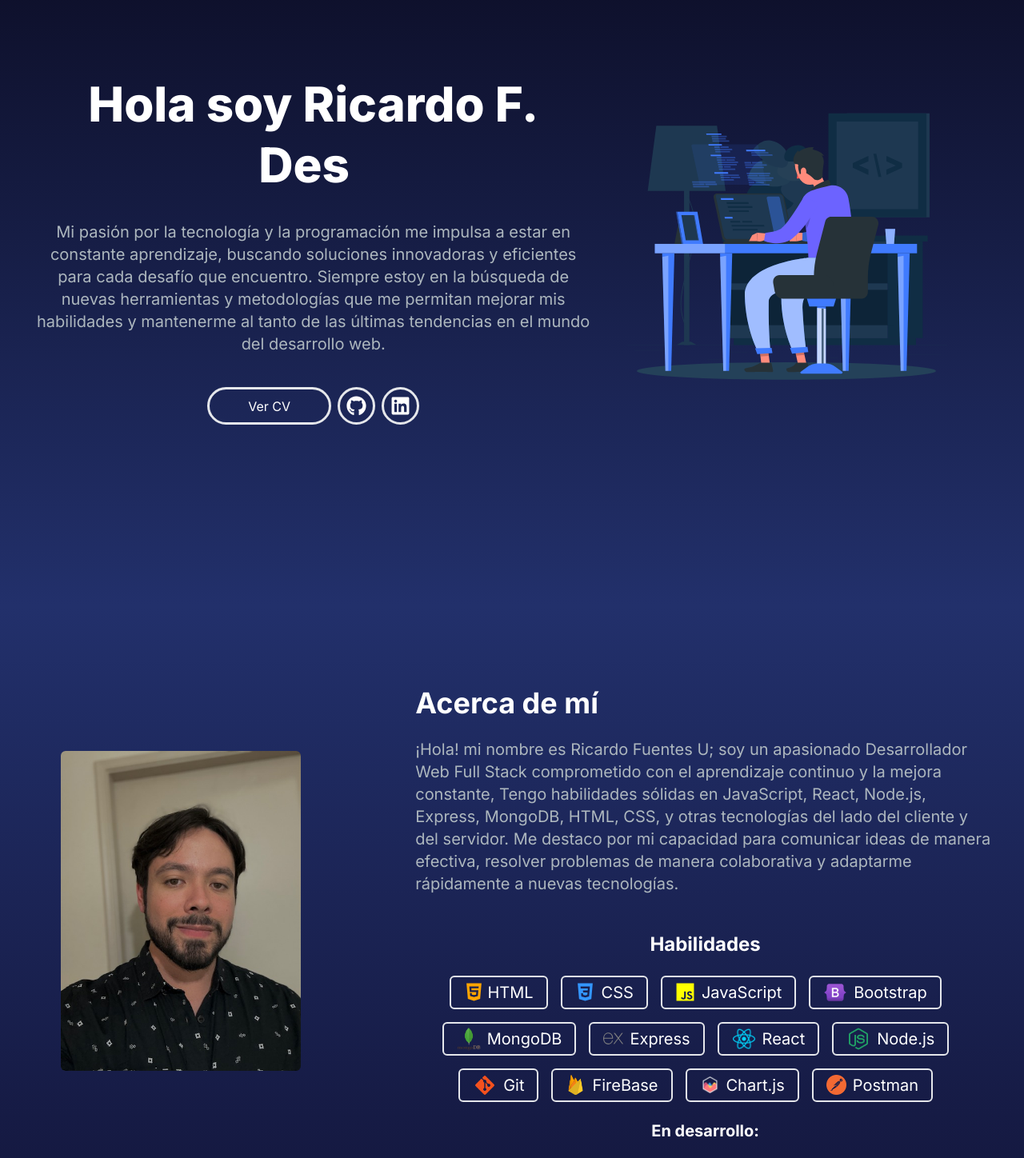
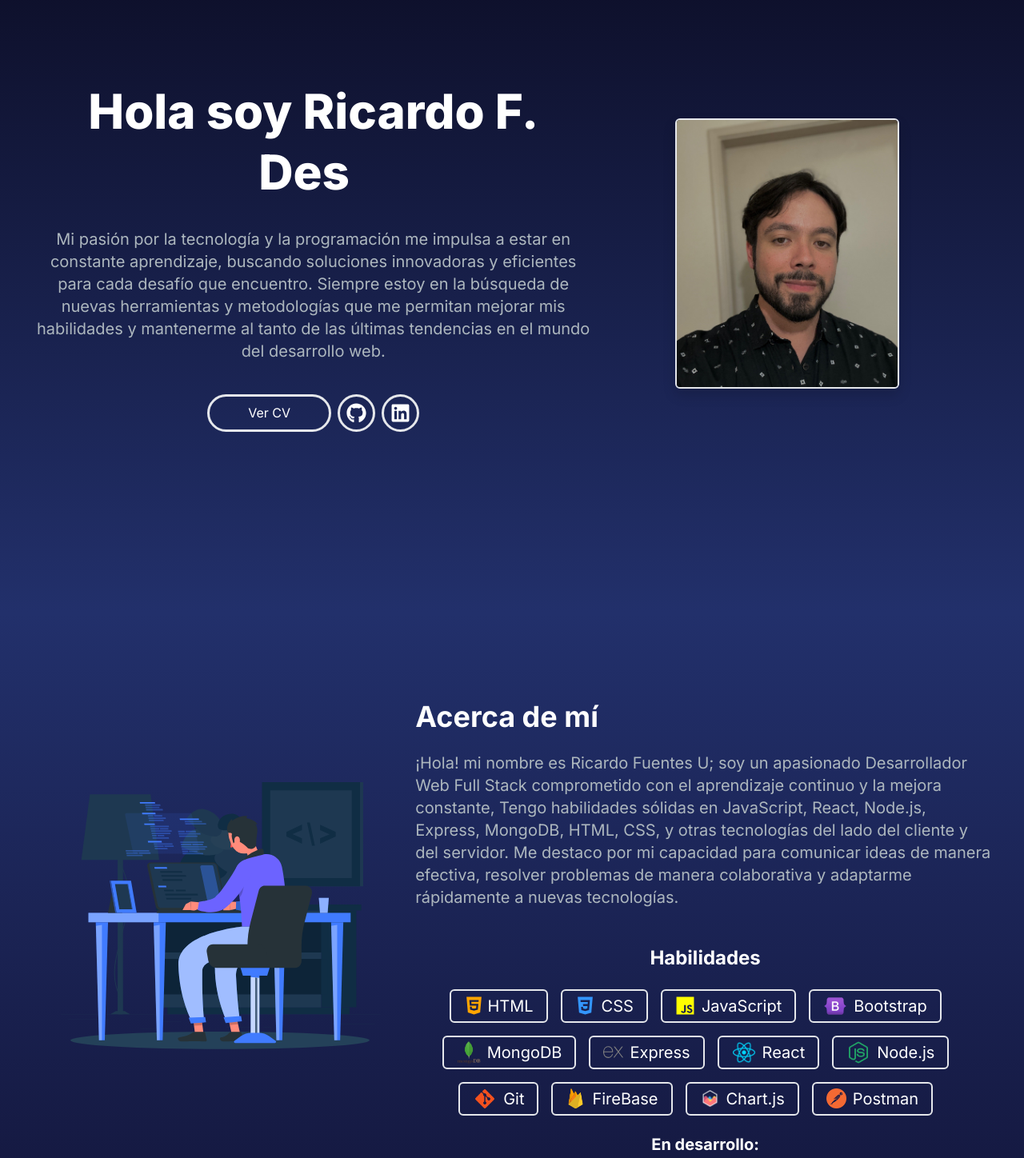
Before and after one commit to RichiFU/Portafolio, a Next.js app: page / in a window 1280 px wide. Shown: the part 200-1648 px from the top of the page at 80% size. Built offline with nearby package versions, Linux system fonts and the light colour scheme.

Commit message:
modificaciones

```diff
--- a/src/components/AboutSection.jsx
+++ b/src/components/AboutSection.jsx
@@ -25,9 +25,9 @@ const AboutSection = () => {
           <div className="lg:w-1/2 mt-20 mx-auto">
             <Image
               className="rounded lg:ml-10"
-              src="/images/myprofilepic.jpg"
+              src="/images/developer-dark.svg"
               alt="developer"
-              width={300}
+              width={400}
               height={350} />
           </div>
           <div className="lg:w-3/4">
--- a/src/components/HomeSection.jsx
+++ b/src/components/HomeSection.jsx
@@ -85,10 +85,11 @@ const HomeSection = () => {
         >
           <div className="rounded w-[350px] h-[350px] lg:w-[400px] lg:h-[400px]">
             <Image
-              src="/images/developer-dark.svg"
+              src="/images/myprofilepic.jpg"
               alt="home image"
-              width={400}
+              width={280}
               height={400}
+              className="rounded border-2 shadow mx-auto mt-10"
             />
           </div>
         </motion.div>
```
Also changed, not shown: public/images/myprofilepic.jpg, 1 other file (tests, documents, lock files or other folders).
